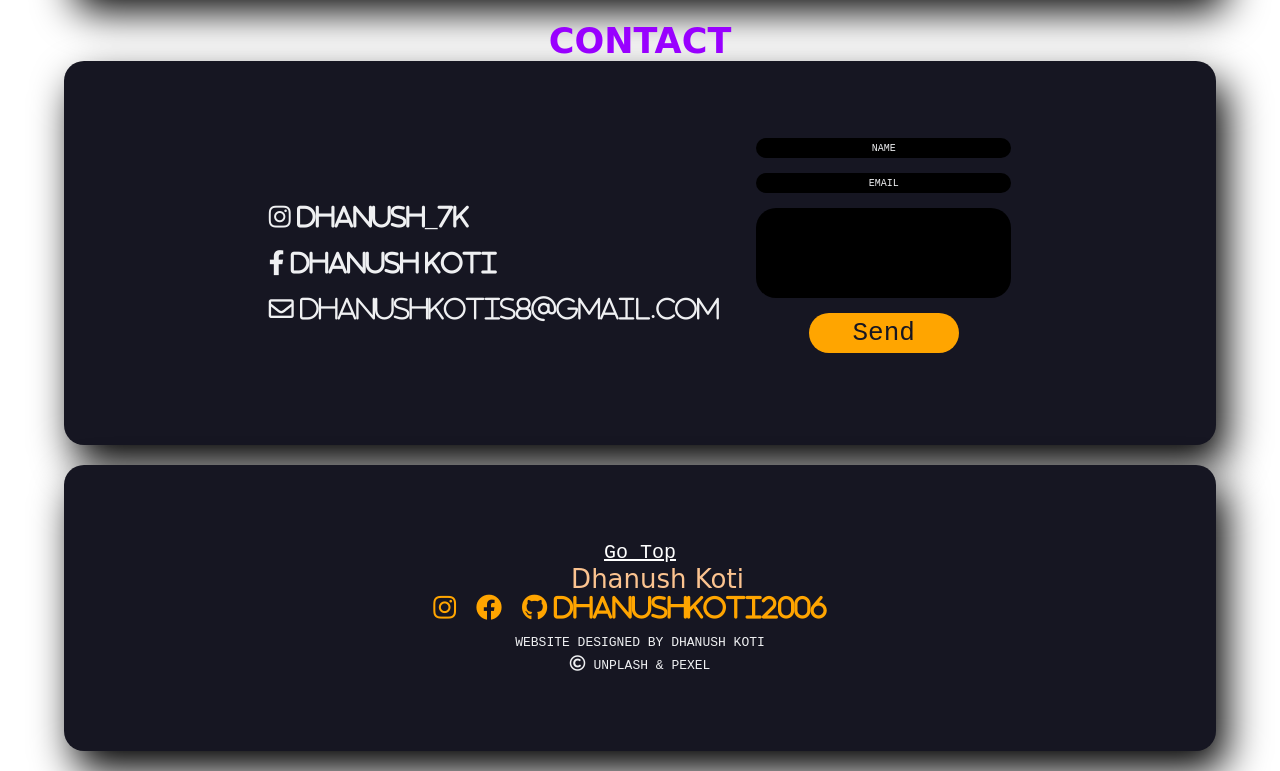
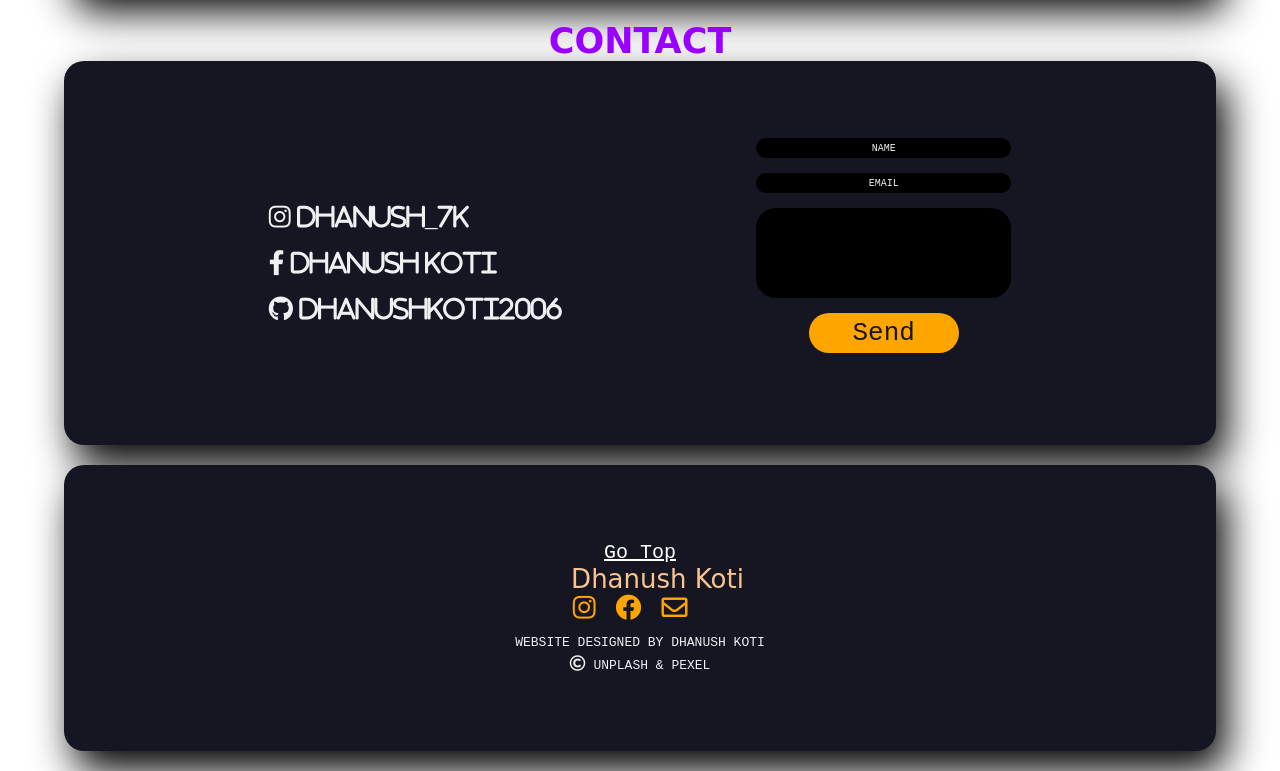
Before and after one commit to Dhanushkoti2006/portfolio, a plain HTML site: page index.html in a window 1280 px wide. Shown: the part 1988-2759 px from the top of the page. Drawn offline with Linux system fonts and the light colour scheme; a web font is replaced by a local one.

Commit message:
Update index.html

```diff
--- a/index.html
+++ b/index.html
@@ -94,8 +94,8 @@
         <div class="social-links">
             <a href="https://www.instagram.com/dhanush_7k/?hl=en"><i class="fab fa-instagram"> dhanush_7k</i></a>
             <a href="https://www.facebook.com/s.dhanushkoti.7"><i class="fab fa-facebook-f"> dhanush koti</i></a>
-            <a href="https://www.instagram.com/dhanush_7k/?hl=en"><i class="far fa-envelope">
-                    dhanushkotis8@gmail.com</i></a>
+             <a href="https://github.com/Dhanushkoti2006"><i class="fab fa-">   Dhanushkoti2006
+            </i></a>
 
         </div>
         <div class="contact">
@@ -118,8 +118,9 @@
         <div class="social-links2">
             <a href="https://www.instagram.com/dhanush_7k/?hl=en"><i class="fab fa-instagram"></i></a>
             <a href="https://www.facebook.com/s.dhanushkoti.7"><i class="fab fa-facebook"></i></a>
-             <a href="https://github.com/Dhanushkoti2006"><i class="fab fa-">   Dhanushkoti2006
-            </i></a>
+             <a href="https://www.instagram.com/dhanush_7k/?hl=en"><i class="far fa-envelope"></i></a>
+
+
 
         </div>
 
```
